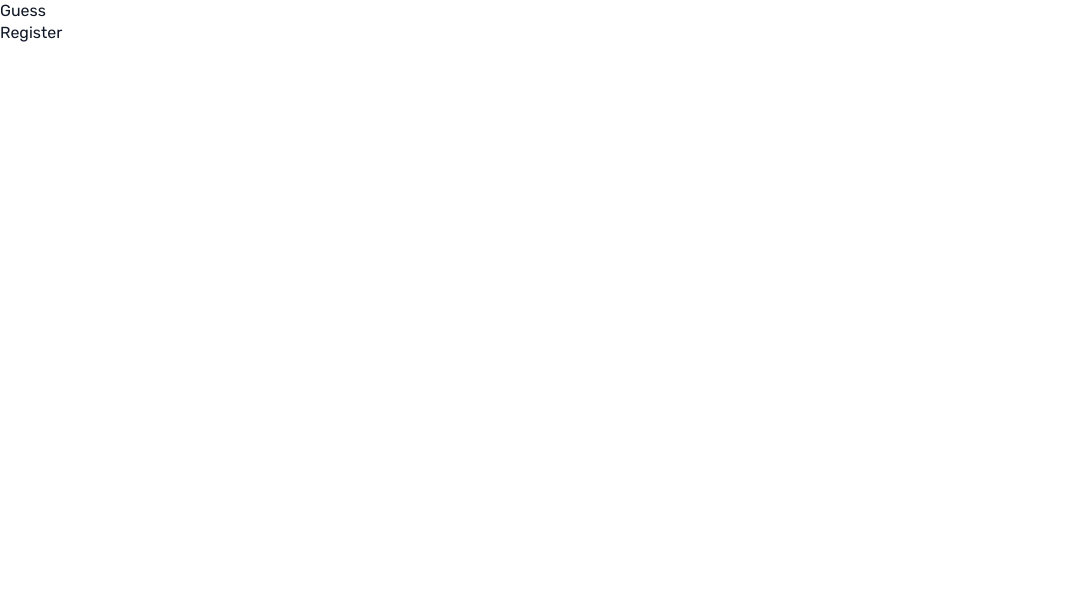
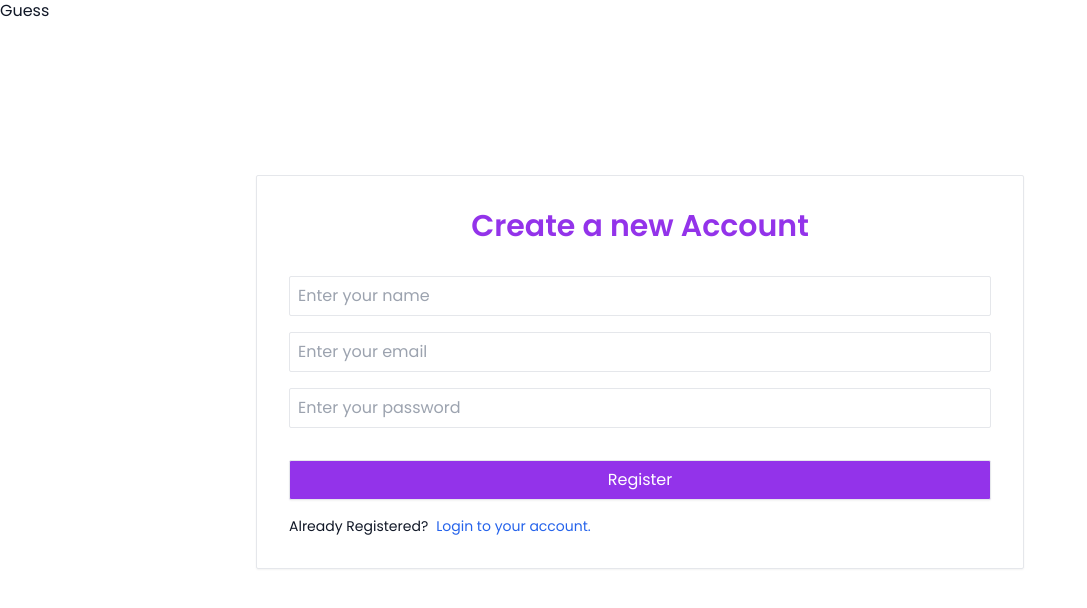
Before and after one commit to kimicasamina/laravel-react-crud-with-authentication, a React (Vite) app in the folder laravel-react-crud-and-authentication/: page /register in a window 1280 px wide. Shown: the top 608 px of the page, without its empty margins (0-1087 px from the left). Built offline with nearby package versions, Linux system fonts and the light colour scheme.

Commit message:
added login and register styles

```diff
--- a/laravel-react-crud-and-authentication/src/components/DefaultLayout.jsx
+++ b/laravel-react-crud-and-authentication/src/components/DefaultLayout.jsx
@@ -9,8 +9,19 @@ export default function DefaultLayout() {
         return <Navigate to="/login" />;
     }
     return (
-        <div className="w-full ">
-            <div className="">Default</div>
+        <div className="w-full h-screen ">
+            <header className="flex justify-between items-center">
+                <h1 className="">Logo</h1>
+                <h1 className="">{user.name} </h1>
+                <ul className="flex gap-x-2">
+                    <button className="btn border rounded-sm py-1 px-4 bg-purple-700 text-white hover:bg-white hover:border-purple-600 hover:text-purple-600 ">
+                        Login
+                    </button>
+                    <button className="btn border rounded-sm py-1 px-4 bg-purple-700 text-white hover:bg-white hover:border-purple-600 hover:text-purple-600 ">
+                        Logout
+                    </button>
+                </ul>
+            </header>
             <Outlet />
         </div>
     );
--- a/laravel-react-crud-and-authentication/src/components/GuessLayout.jsx
+++ b/laravel-react-crud-and-authentication/src/components/GuessLayout.jsx
@@ -8,9 +8,10 @@ export default function GuessLayout() {
     if (token) {
         return <Navigate to="/" />;
     }
+
     return (
-        <div className="w-full">
-            <div className="w-full ">
+        <div className="w-full h-screen">
+            <div className="w-full h-full">
                 <div className="">Guess</div>
                 <Outlet />
             </div>
--- a/laravel-react-crud-and-authentication/src/context/contextProvider.jsx
+++ b/laravel-react-crud-and-authentication/src/context/contextProvider.jsx
@@ -8,7 +8,10 @@ const stateContext = createContext({
 });
 
 export const ContextProvider = ({ children }) => {
-    const [user, setUser] = useState({});
+    const [user, setUser] = useState({
+        // name: "saucebot",
+    });
+    // const [token, _setToken] = useState(123);
     const [token, _setToken] = useState(localStorage.getItem("ACCESS_TOKEN"));
 
     const setToken = (token) => {
--- a/laravel-react-crud-and-authentication/src/index.css
+++ b/laravel-react-crud-and-authentication/src/index.css
@@ -22,6 +22,8 @@
         @apply bg-white;
         @apply text-gray-900;
         @apply leading-snug;
-        @apply font-rubik;
+        @apply font-poppins;
+        width: 100%;
+        min-height: 100vh;
     }
 }
--- a/laravel-react-crud-and-authentication/src/main.jsx
+++ b/laravel-react-crud-and-authentication/src/main.jsx
@@ -4,11 +4,13 @@ import App from "./App.jsx";
 import "./index.css";
 import { router } from "./router.jsx";
 import { RouterProvider } from "react-router-dom";
-
+import { ContextProvider } from "./context/contextProvider.jsx";
 createRoot(document.getElementById("root")).render(
     <StrictMode>
-        <RouterProvider router={router}>
-            <App />
-        </RouterProvider>
+        <ContextProvider>
+            <RouterProvider router={router}>
+                <App />
+            </RouterProvider>
+        </ContextProvider>
     </StrictMode>
 );
--- a/laravel-react-crud-and-authentication/src/views/Login.jsx
+++ b/laravel-react-crud-and-authentication/src/views/Login.jsx
@@ -1,5 +1,45 @@
 import React from "react";
+import { Link } from "react-router-dom";
 
 export default function Login() {
-    return <div>Login</div>;
+    async function Submit() {}
+
+    return (
+        <div className="w-full h-full sm:max-w-[60%] mx-auto flex justify-center items-center">
+            <div className="form border p-8 rounded-sm shadow-sm w-full -mt-[100px] flex flex-col gap-y-4">
+                <h1 className="text-3xl font-semibold text-center mb-4 text-purple-600">
+                    Login to your Account
+                </h1>
+                <form className="flex flex-col gap-y-4" onSubmit={Submit}>
+                    <input
+                        type="text"
+                        className="border rounded-sm p-2 outline-purple-600 text-purple-600"
+                        placeholder="Enter your name"
+                    />
+                    <input
+                        type="text"
+                        className="border rounded-sm p-2 outline-purple-600 text-purple-600"
+                        placeholder="Enter your password"
+                    />
+                    <div className="flex flex-col gap-y-4 mt-4">
+                        <button
+                            type="submit"
+                            className="rounded-sm px-4 py-2 bg-purple-600 border text-white shadow-sm cursor-pointer hover:bg-neutral-800 "
+                        >
+                            Login
+                        </button>
+                        <p className="text-sm ">
+                            Not Registered?
+                            <Link
+                                className="text-blue-600 ml-2"
+                                to={"/register"}
+                            >
+                                Create a New account.
+                            </Link>
+                        </p>
+                    </div>
+                </form>
+            </div>
+        </div>
+    );
 }
--- a/laravel-react-crud-and-authentication/src/views/Register.jsx
+++ b/laravel-react-crud-and-authentication/src/views/Register.jsx
@@ -1,5 +1,63 @@
-import React from "react";
+import React, { useRef } from "react";
+import { Link } from "react-router-dom";
 
 export default function Register() {
-    return <div>Register</div>;
+    const nameRef = useRef();
+    const emailRef = useRef();
+    const passwordRef = useRef();
+
+    async function Submit(e) {
+        e.preventDefault();
+
+        const payload = {
+            name: nameRef.current.value,
+            email: emailRef.current.value,
+            password: passwordRef.current.value,
+        };
+        console.log("Payload:", payload);
+    }
+
+    return (
+        <div className="w-full h-full sm:max-w-[60%] mx-auto flex justify-center items-center">
+            <div className="form border p-8 rounded-sm shadow-sm w-full -mt-[100px] flex flex-col gap-y-4">
+                <h1 className="text-3xl font-semibold text-center mb-4 text-purple-600">
+                    Create a new Account
+                </h1>
+                <form className="flex flex-col gap-y-4" onSubmit={Submit}>
+                    <input
+                        type="text"
+                        ref={nameRef}
+                        className="border rounded-sm p-2 outline-purple-600 text-purple-600"
+                        placeholder="Enter your name"
+                    />
+                    <input
+                        type="text"
+                        ref={emailRef}
+                        className="border rounded-sm p-2 outline-purple-600 text-purple-600"
+                        placeholder="Enter your email"
+                    />
+                    <input
+                        type="password"
+                        ref={passwordRef}
+                        className="border rounded-sm p-2 outline-purple-600 text-purple-600"
+                        placeholder="Enter your password"
+                    />
+                    <div className="flex flex-col gap-y-4 mt-4">
+                        <button
+                            type="submit"
+                            className="rounded-sm px-4 py-2 bg-purple-600 border text-white shadow-sm cursor-pointer hover:bg-neutral-800 "
+                        >
+                            Register
+                        </button>
+                        <p className="text-sm ">
+                            Already Registered?
+                            <Link className="text-blue-600 ml-2" to={"/login"}>
+                                Login to your account.
+                            </Link>
+                        </p>
+                    </div>
+                </form>
+            </div>
+        </div>
+    );
 }
```
